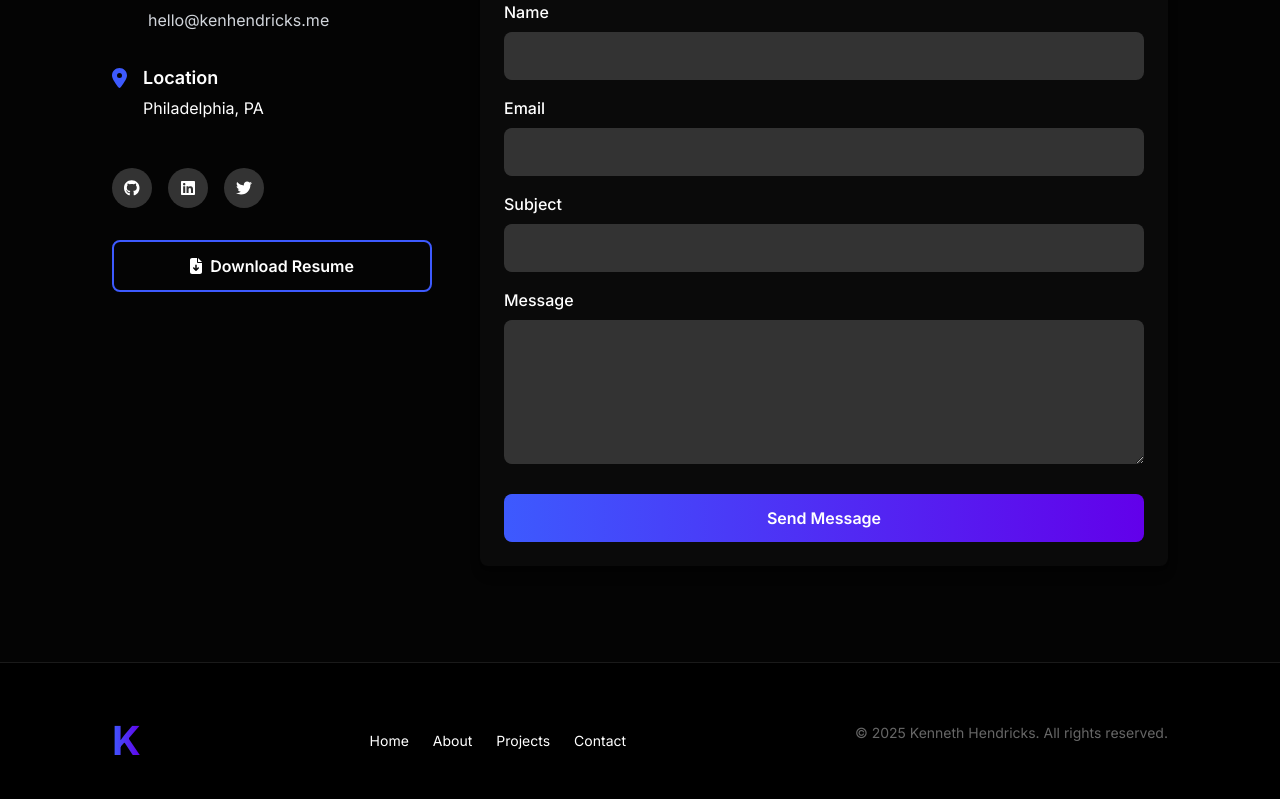
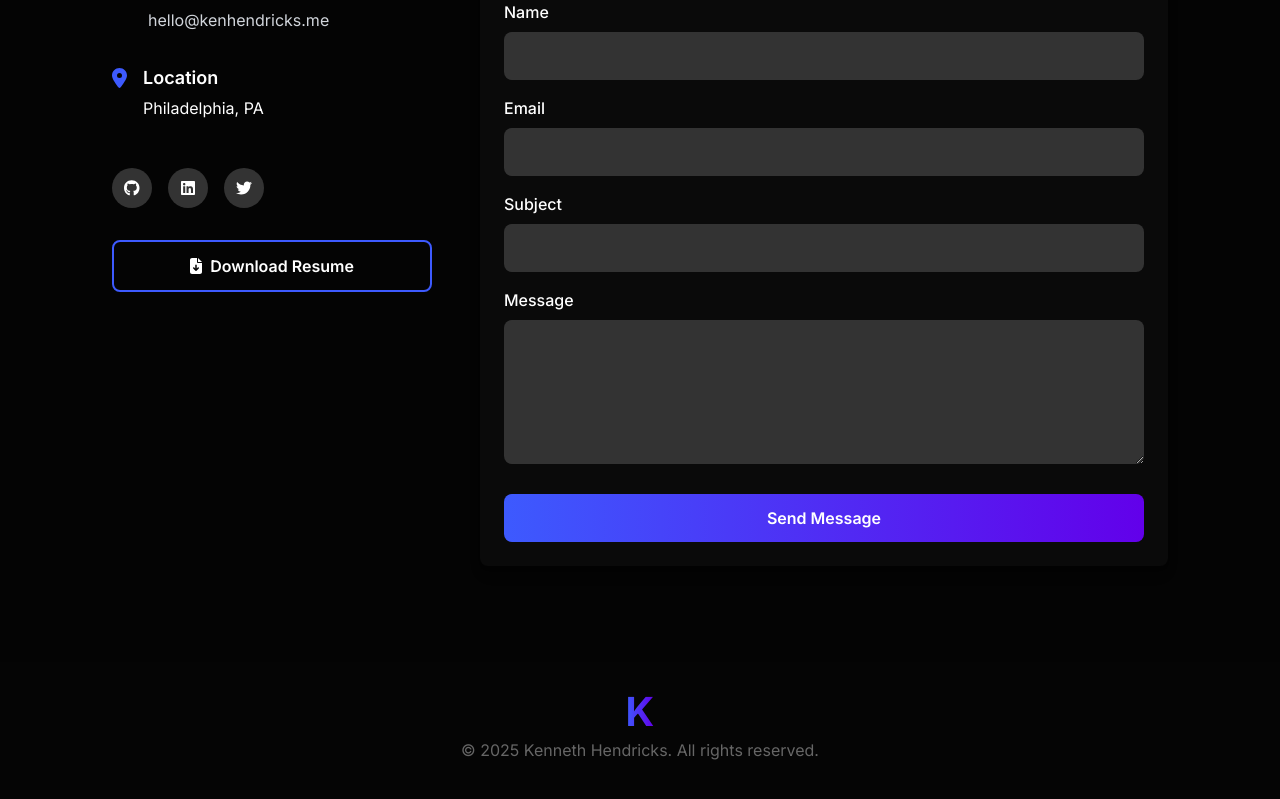
Before and after one commit to kenhendricks00/kenhendricks00.github.io, a Next.js app: page / in a window 1280 px wide. Shown: the part 3126-3925 px from the top of the page. Built offline with nearby package versions, Linux system fonts and the light colour scheme.

Commit message:
Revert footer to minimal state without links

```diff
--- a/components/Footer.tsx
+++ b/components/Footer.tsx
@@ -1,24 +1,14 @@
 'use client';
 
-import Link from 'next/link';
+const Footer = () => {
+    const currentYear = new Date().getFullYear();
 
-const Footer = () => {
     return (
-        <footer className="py-12 bg-black border-t border-[rgba(255,255,255,0.1)]">
+        <footer className="bg-[#050505] py-8">
             <div className="container">
-                <div className="footer-content flex flex-col md:flex-row justify-between items-center gap-8">
-                    <div className="footer-logo">
-                        <Link href="/" className="logo no-underline">K</Link>
-                    </div>
-                    <div className="footer-links flex gap-6 text-sm">
-                        <Link href="/" className="hover:text-[var(--color-primary)] transition-all">Home</Link>
-                        <Link href="/#about" className="hover:text-[var(--color-primary)] transition-all">About</Link>
-                        <Link href="/#projects" className="hover:text-[var(--color-primary)] transition-all">Projects</Link>
-                        <Link href="/#contact" className="hover:text-[var(--color-primary)] transition-all">Contact</Link>
-                    </div>
-                    <p className="copyright text-[var(--color-neutral-light)] text-sm">
-                        &copy; {new Date().getFullYear()} Kenneth Hendricks. All rights reserved.
-                    </p>
+                <div className="footer-content flex justify-center items-center flex-col">
+                    <div className="logo text-3xl mb-2">K</div>
+                    <p className="text-center text-[var(--color-neutral-light)]">&copy; {currentYear} Kenneth Hendricks. All rights reserved.</p>
                 </div>
             </div>
         </footer>
```
